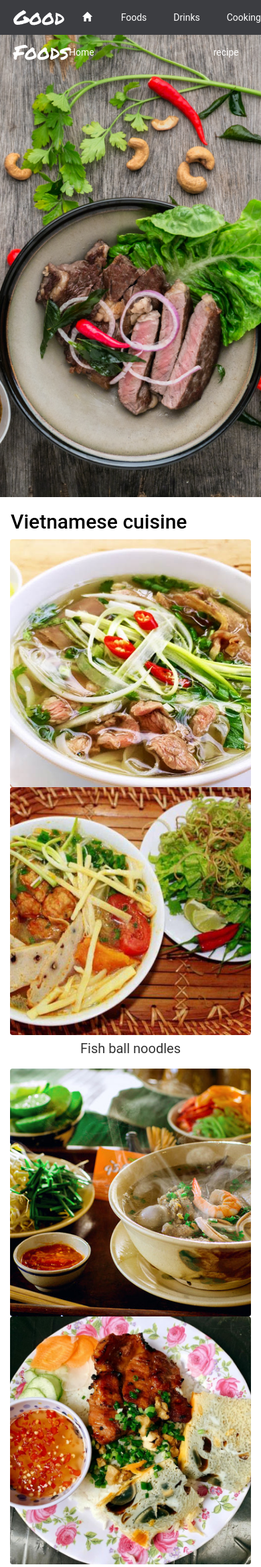
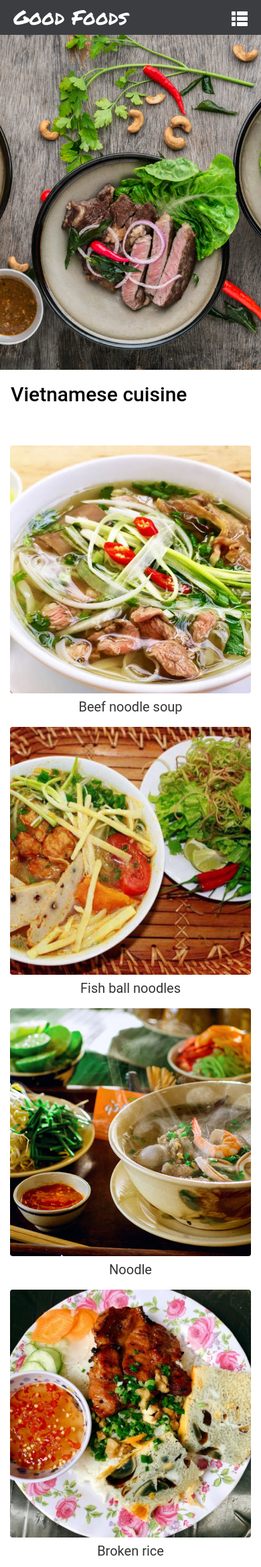
Before and after one commit to hoangpt2002/HelloKilty, a PHP site: page / in a window 390 px wide. Shown: the top 2339 px of the page at 67% size. Run offline with PHP 8.4, Linux system fonts and the light colour scheme.

Commit message:
responsive home

```diff
--- /dev/null
+++ b/css/responsivehome.css
@@ -0,0 +1,18 @@
+@media (max-width: 991px) {
+    .nav__hotline, .nav__list {
+        display: none;
+    }
+
+    .nav__menu {
+        justify-content: space-between;
+    }
+
+    .box__img-header {
+        height: 500px;
+    }
+
+    .menu-icon {
+        display: block;
+        position: relative;
+    }
+}
--- a/css/stylehome.css
+++ b/css/stylehome.css
@@ -51,7 +51,7 @@ body {
 }
 
 .nav__list .nav__item-link:hover {
-    text-shadow: 0 0 4px rgba(255, 255, 255, 0.3);
+    text-shadow: 0 0 4px rgba(255, 255, 255, 0.4);
 }
 
 .nav__hotline {
@@ -62,6 +62,83 @@ body {
     text-decoration: none;
     color: #fff;
     margin-left: 20px;
+}
+
+.icon-list {
+    font-size: 24px;
+    line-height: 52px;
+    color: #fff;
+}
+
+.menu-icon {
+    display: none;
+}
+
+.nav__overlay {
+    position: fixed;
+    top: 0;
+    bottom: 0;
+    right: 0;
+    left: 0;
+    background-color: rgba(0, 0, 0, 0.4);
+    display: none;
+    animation: fadeIn linear 0.2s;
+}
+
+.nav-mobile {
+    position: fixed;
+    top: 0;
+    right: 0;
+    bottom: 0;
+    width: 320px;
+    max-width: 100%;
+    background-color: #838385;
+    opacity: 0;
+    transform: translateX(100%);
+    transition: transform linear 0.2s, opacity linear 0.2s;
+}
+
+.nav-input:checked ~ .nav__overlay {
+    display: block;
+}
+
+.nav-input:checked ~ .nav-mobile {
+    transform: translateX(0);
+    opacity: 1;
+}
+
+@keyframes fadeIn {
+    from {
+       opacity: 0;
+    }
+    to {
+        opacity: 1;
+    }
+}
+
+.menu-list {
+    list-style: none;
+    margin-left: 20px;
+    margin-top: 20px;
+}
+
+.menu__item .menu__item-link {
+    text-decoration: none;
+    color: #fff;
+    display: block;
+    padding: 8px 0;
+}
+
+.menu__item .menu__item-link:hover {
+    text-shadow: 0 0 4px rgba(255, 255, 255, 0.6);
+}
+
+.nav-mobile-close {
+    color: #666;
+    position: absolute;
+    top: 22px;
+    right: 16px;
+    font-size: 30px;
 }
 
 .box__img-header {
@@ -80,6 +157,10 @@ h2 .main-title {
     margin-left: 16px;
     text-decoration: none;
     color: #000;
+}
+
+.food {
+    padding-top: 50px;
 }
 
 .food-hot__img {
--- a/home.html
+++ b/home.html
@@ -10,6 +10,7 @@
     <link rel="preconnect" href="https://fonts.gstatic.com" crossorigin>
     <link href="https://fonts.googleapis.com/css2?family=Permanent+Marker&display=swap" rel="stylesheet">
     <link rel="stylesheet" href="css/stylehome.css" type="text/css">
+    <link rel="stylesheet" href="css/responsivehome.css" type="text/css">
     <title>Trang chủ</title>
 </head>
 <body>
@@ -22,7 +23,7 @@
                 </a>
             </div>
             <ul class="nav__list">
-                <li class="nav__item"><a href="#" class="nav__item-link"><span class="glyphicon glyphicon-home"></span>Home</a></li>
+                <li class="nav__item"><a href="#" class="nav__item-link">Home</a></li>
                 <li class="nav__item"><a href="#" class="nav__item-link">Foods</a></li>
                 <li class="nav__item"><a href="#" class="nav__item-link">Drinks</a></li>
                 <li class="nav__item"><a href="#" class="nav__item-link">Cooking recipe</a></li>
@@ -32,6 +33,24 @@
 
             <div class="nav__hotline">
                 <a href="#">Hotline: 0366609304</a>
+            </div>
+            <label class="menu-icon" for="nav-mobile-input">
+                <span class="icon-list glyphicon glyphicon-th-list"></span>
+            </label>
+            <input type="checkbox" hidden name="" class="nav-input" id="nav-mobile-input">
+            <label class="nav__overlay" for="nav-mobile-input"></label>
+            <div class="nav-mobile">
+                <label class="nav-mobile-close" for="nav-mobile-input">
+                    <span class="glyphicon glyphicon-remove"></span>
+                </label>
+                <ul class="menu-list">
+                    <li class="menu__item"><a href="#" class="menu__item-link">Home</a></li>
+                    <li class="menu__item"><a href="#" class="menu__item-link">Foods</a></li>
+                    <li class="menu__item"><a href="#" class="menu__item-link">Drinks</a></li>
+                    <li class="menu__item"><a href="#" class="menu__item-link">Cooking recipe</a></li>
+                    <li class="menu__item"><a href="#" class="menu__item-link">News</a></li>
+                    <li class="menu__item"><a href="#" class="menu__item-link">Contact</a></li>
+                </ul>
             </div>
         </nav>
     </div>
@@ -46,45 +65,51 @@
         <div class="col-md-12">
             <div class="row">
                 <div class="col-md-6">
+                    <div class="food">
                         <div class="img-food">
                             <img src="images/pho.jpg" alt="" class="food-hot__img">
                             <p class="food-name">Beef noodle soup</p>
                         </div>
                     </div>
+                </div>
                 <div class="col-md-6">
+                    <div class="food">
                         <div class="img-food">
                             <img src="images/bun-cha-ca.jpg" alt="" class="food-hot__img">
                             <p class="food-name">Fish ball noodles</p>
                         </div>
                     </div>
                 </div>
-
-            <div class="row">
                 <div class="col-md-6">
+                    <div class="food">
                         <div class="img-food">
                             <img src="images/hu-tieu.jpg" alt="" class="food-hot__img">
                             <p class="food-name">Noodle</p>
                         </div>
                     </div>
+                </div>
                 <div class="col-md-6">
+                    <div class="food">
                         <div class="img-food">
                             <img src="images/com-tam.jpg" alt="" class="food-hot__img">
                             <p class="food-name">Broken rice</p>
                         </div>
                     </div>
                 </div>
-
-            <div class="row">
                 <div class="col-md-6">
+                    <div class="food">
                         <div class="img-food">
                             <img src="images/banh-cuon.jpg" alt="" class="food-hot__img">
                             <p class="food-name">Rolls</p>
                         </div>
                     </div>
+                </div>
                 <div class="col-md-6">
+                    <div class="food">
                         <div class="img-food">
                             <img src="images/banh-xeo.jpg" alt="" class="food-hot__img">
                             <p class="food-name">Pancakes</p>
+                        </div>
                     </div>
                 </div>
             </div>
```
Lines whose indentation alone changed are shown as unchanged.
